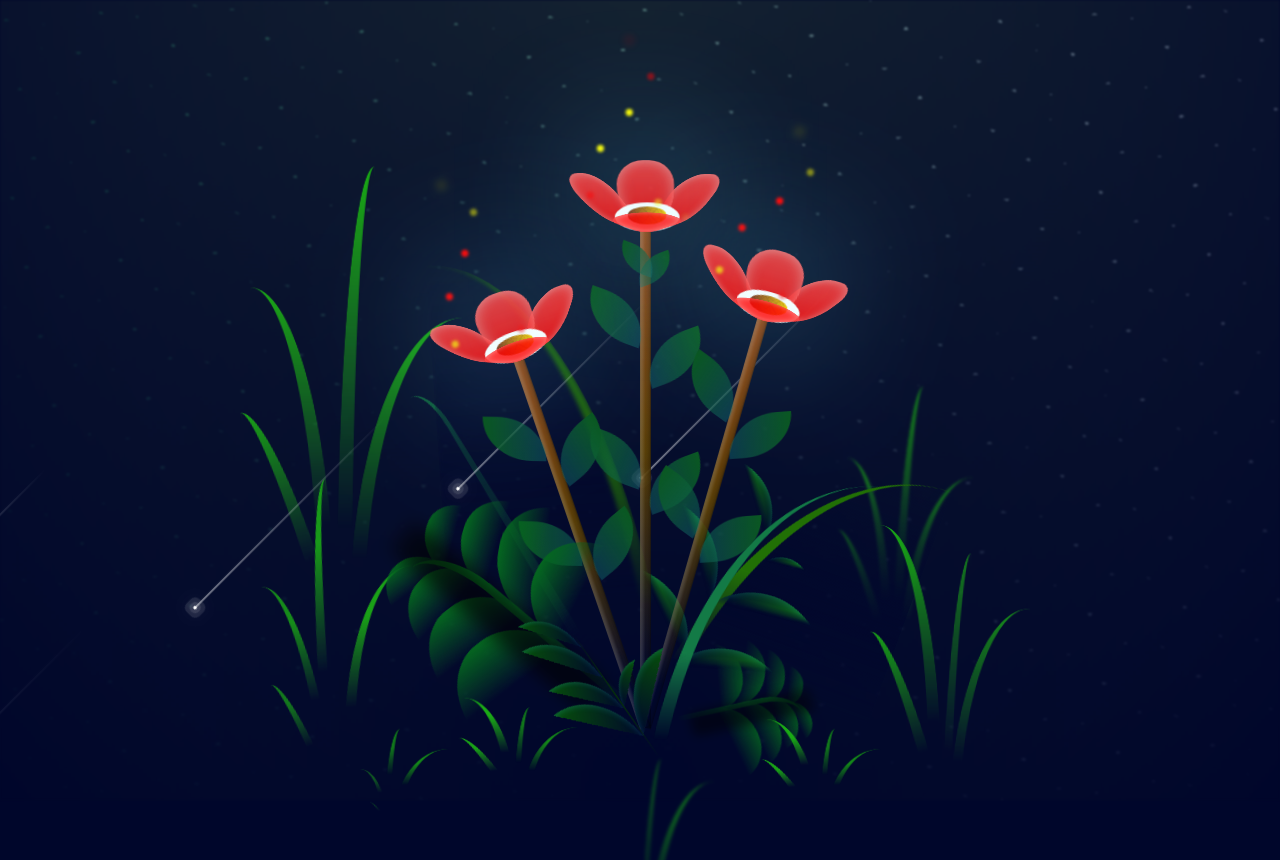
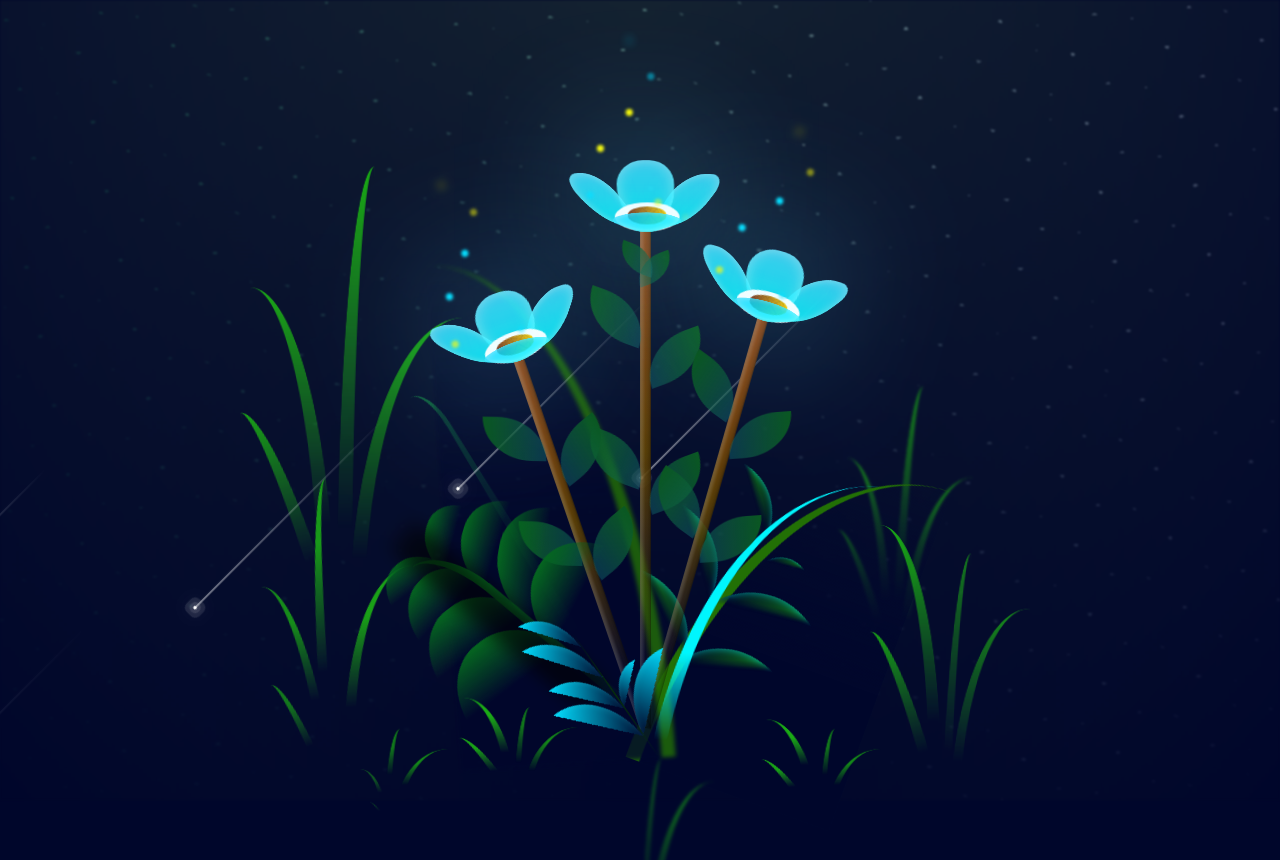
Before and after one commit to ooks33/flowers-ook, a plain HTML site: page index.html in a window 1280 px wide. Shown: the top 860 px of the page. Drawn offline with Linux system fonts and the light colour scheme; files that its build step writes are made by us from their sources.

Commit message:
main.css

```diff
--- a/main.css
+++ b/main.css
@@ -164,8 +164,8 @@ body {
   width: 8vmin;
   height: 11vmin;
   border-radius: 51% 49% 47% 53%/44% 45% 55% 69%;
-  background-color: #ff0000;
-  background-image: linear-gradient(to top, #ff0000, #ff3b3b);
+  background-color: #00f2ff;
+  background-image: linear-gradient(to top, #00f2ff, #3bdbff);
   transform-origin: bottom center;
   opacity: 0.9;
   box-shadow: inset 0 0 2vmin rgba(255, 255, 255, 0.5);
@@ -185,7 +185,7 @@ body {
   transform-origin: bottom left;
   border-radius: 4vmin 10vmin 4vmin 4vmin;
   transform: translate(0%, 18%) rotateX(70deg) rotate(-43deg);
-  background-image: linear-gradient(to top, #ff0000, #ff0000);
+  background-image: linear-gradient(to top, #00f2ff, #00d5ff);
   z-index: 1;
   opacity: 0.8;
 }
@@ -271,7 +271,7 @@ body {
           animation: light-ans 4s linear infinite backwards;
 }
 .flower__light:nth-child(odd) {
-  background-color: #ff0000;
+  background-color: #00ddff;
 }
 .flower__light--1 {
   left: -2vmin;
@@ -592,9 +592,9 @@ body {
   width: 30vmin;
   height: 50vmin;
   border-top-left-radius: 100%;
-  border-left: 2vmin solid #217005;
+  border-left: 2vmin solid hwb(104 2% 56%);
   background-image: linear-gradient(to bottom, transparent, var(--dark-color) 60%);
-  -webkit-mask-image: linear-gradient(to top, transparent 30%, #24803e 60%);
+  -webkit-mask-image: linear-gradient(to top, transparent 30%, #0ffd9 60%);
 }
 .flower__g-right--1 {
   -webkit-animation: flower-g-right-ans 2.5s linear infinite;
@@ -780,9 +780,9 @@ body {
   height: 10vmin;
   border-radius: 100% 0% 0% 100%/100% 100% 0% 0%;
   box-shadow: inset 0 2px 1vmin hsla(184deg, 97%, 58%, 0.2);
-  background-image: linear-gradient(to bottom left, transparent, var(--dark-color)), linear-gradient(to bottom right, #064f0a 50%, transparent 50%, transparent);
-  -webkit-mask-image: linear-gradient(to bottom right, #097149 50%, transparent 50%, transparent);
-  mask-image: linear-gradient(to bottom right, #0e8723 50%, transparent 50%, transparent);
+  background-image: linear-gradient(to bottom left, transparent, var(--dark-color)), linear-gradient(to bottom right, #00ddff 50%, transparent 50%, transparent);
+  -webkit-mask-image: linear-gradient(to bottom right, #00e1ff 50%, transparent 50%, transparent);
+  mask-image: linear-gradient(to bottom right, #00ffff 50%, transparent 50%, transparent);
 }
 .flower__g-fr {
   position: absolute;
@@ -813,7 +813,7 @@ body {
   width: 30vmin;
   height: 50vmin;
   border-top-left-radius: 100%;
-  border-left: 2vmin solid #147b47;
+  border-left: 2vmin solid #00f7ff;
   -webkit-mask-image: linear-gradient(to top, transparent 25%, #0e4e2a 50%);
   position: relative;
   z-index: 1;
@@ -825,7 +825,7 @@ body {
   width: 10vmin;
   height: 10vmin;
   border-radius: 100% 0% 0% 100%/100% 100% 0% 0%;
-  box-shadow: inset 0 2px 1vmin hsla(184deg, 97%, 58%, 0.2);
+  box-shadow: inset 0 2px 1vmin hsla(184, 100%, 50%, 0.508);
   background-image: linear-gradient(to bottom left, transparent, var(--dark-color) 98%), linear-gradient(to bottom right, #106e18 45%, transparent 50%, transparent);
   -webkit-mask-image: linear-gradient(135deg, #175f22 40%, transparent 50%, transparent);
 }
```
